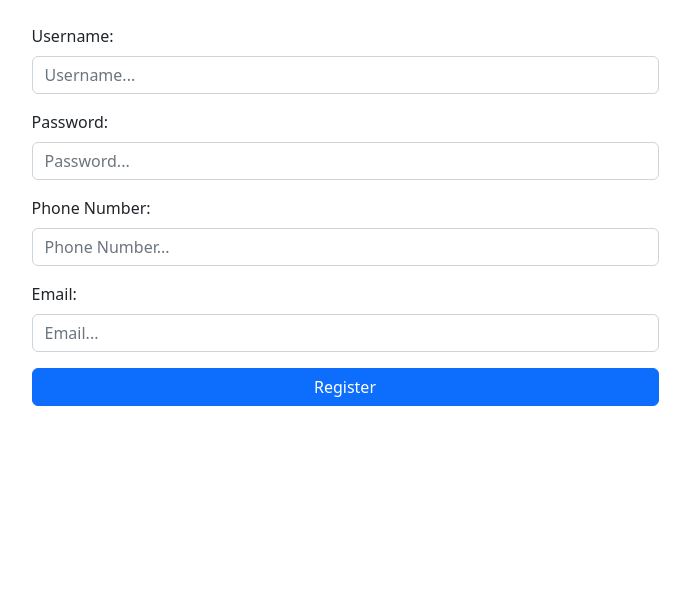
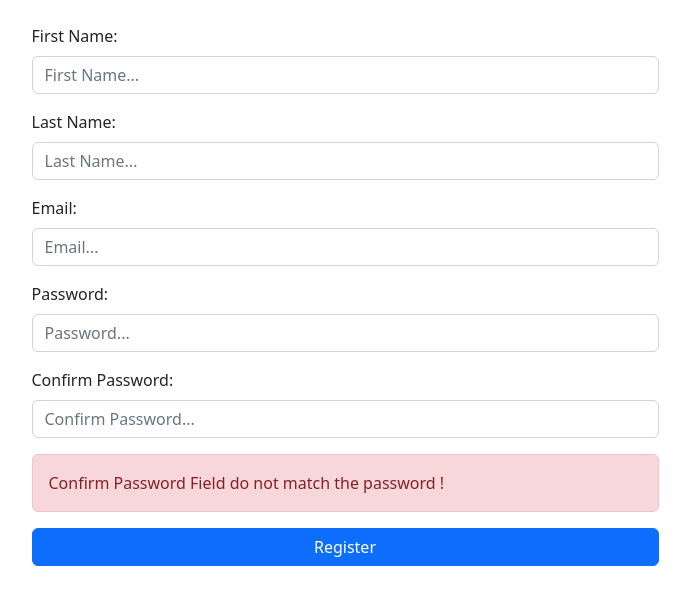
Before and after one commit to salahitani/angular-restaurant, an Angular app: page /register in a window 1280 px wide. Shown: the top 604 px of the page, without its empty margins (295-985 px from the left). Built offline with nearby package versions, Linux system fonts and the light colour scheme.

Commit message:
Trying to link the Registration form to our API

```diff
--- a/src/app/register-form/register-form.component.html
+++ b/src/app/register-form/register-form.component.html
@@ -1,47 +1,60 @@
 <div id="register-page" class="container">
     <div class="register-row row align-items-center justify-content-md-center mt-3">
         <div class="col-md-7">
-            <form [formGroup]="registerForm" #registerFormRef="ngForm" (ngSubmit)="onSubmit()" >
+            <form [formGroup]="registerForm" #registerFormRef="ngForm" (ngSubmit)="onSubmit()">
                 <div class="form-group ,">
 
-                    <label for="username" class="mb-2">Username: </label>
-                    <input placeholder='Username...' type="text" id="username" formControlName="username"
+                    <label for="firstName" class="mb-2">First Name: </label>
+                    <input placeholder='First Name...' type="text" id="firstName" formControlName="firstName"
                         class="form-control mb-3" />
-                    <div *ngIf="username.hasError('required') && registerFormRef.submitted" class="alert alert-danger"
+                    <div *ngIf="firstName.hasError('required') && registerFormRef.submitted" class="alert alert-danger"
                         role="alert">
-                        Username Field is Required
+                        First Name Field is Required
                     </div>
 
 
-                    <label for="pass" class="mb-2">Password: </label>
-                    <input placeholder='Password...' type="password" id="pass" formControlName="pass"
+                    <label for="lastName" class="mb-2">Last Name: </label>
+                    <input placeholder='Last Name...' type="text" id="pass" formControlName="lastName"
                         class="form-control mb-3" />
-                    <div *ngIf="pass.invalid && registerFormRef.submitted" class="alert alert-danger" role="alert">
-                        Password Field is Required
-                    </div>
-
-                    <label for="phonenumber" class="mb-2">Phone Number: </label>
-                    <input placeholder='Phone Number...' type="text" id="phonenumber" formControlName="phonenumber"
-                        class="form-control mb-3" />
-                    <div *ngIf="phonenumber.invalid && registerFormRef.submitted" class="alert alert-danger" role="alert">
-                        Phone Number Field is Required
+                    <div *ngIf="lastName.invalid && registerFormRef.submitted" class="alert alert-danger" role="alert">
+                        Last Name Field is Required
                     </div>
 
                     <label for="email" class="mb-2">Email: </label>
                     <input placeholder='Email...' type="text" id="email" formControlName="email"
                         class="form-control mb-3" />
-                        <div *ngIf="email.invalid && registerFormRef.submitted" class="alert alert-danger" role="alert">
-                            Invalid Email
-                        </div>
-                    <div *ngIf="email.hasError('required') && registerFormRef.submitted" class="alert alert-danger" role="alert">
+                    <div *ngIf="email.invalid && registerFormRef.submitted" class="alert alert-danger" role="alert">
+                        Invalid Email
+                    </div>
+                    <div *ngIf="email.hasError('required') && registerFormRef.submitted" class="alert alert-danger"
+                        role="alert">
                         Email Field is Required
                     </div>
 
+                    <label for="password" class="mb-2">Password: </label>
+                    <input placeholder='Password...' type="password" id="password" formControlName="password"
+                        class="form-control mb-3" />
+                    <div *ngIf="password.invalid && registerFormRef.submitted" class="alert alert-danger" role="alert">
+                        Password Field is Required
+                    </div>
+
+                    <label for="confirmPassword" class="mb-2">Confirm Password: </label>
+                    <input placeholder='Confirm Password...' type="password" id="confirmPassword"
+                        formControlName="confirmPassword" class="form-control mb-3" />
+                    <div *ngIf="confirmPassword.invalid && registerFormRef.submitted" class="alert alert-danger"
+                        role="alert">
+                        Confirm Password Field is Required
+                    </div>
+
+                    <div *ngIf="password != confirmPassword" class="alert alert-danger"
+                        role="alert">
+                        Confirm Password Field do not match the password !
+                    </div>
 
 
                     <div class="d-grid col-12 mx-auto p-0 mb-2">
                         <button type="submit" class="btn btn-primary">Register</button>
-                      </div>
+                    </div>
 
 
                 </div>
--- a/src/app/register-form/register-form.component.ts
+++ b/src/app/register-form/register-form.component.ts
@@ -21,15 +21,16 @@ export class RegisterFormComponent implements OnInit {
 
   initForm() {
     this.registerForm = new FormGroup({
-      username: new FormControl('', [Validators.required]),
-      pass: new FormControl('', [Validators.required]),
-      phonenumber: new FormControl('', [Validators.required]),
-      email: new FormControl('', [Validators.required, Validators.email])
+      firstName: new FormControl('', [Validators.required]),
+      lastName: new FormControl('', [Validators.required]),
+      email: new FormControl('', [Validators.required, Validators.email]),
+      password: new FormControl('', [Validators.required]),
+      confirmPassword: new FormControl('', [Validators.required])
     });}
 
     onSubmit() {
       if (this.registerForm.valid) {
-        const authObservable = this.authSerice.register(this.registerForm.get('username').value, this.registerForm.get('pass').value, this.registerForm.get('phonenumber').value, this.registerForm.get('email').value);
+        const authObservable = this.authSerice.register(this.registerForm.get('firstName').value, this.registerForm.get('lastName').value, this.registerForm.get('email').value, this.registerForm.get('password').value,this.registerForm.get('confirmPassword').value);
         authObservable.subscribe((data: any) => {
           this.saveToken(data.token);
           this.router.navigateByUrl('dashboard/restaurants');
@@ -42,19 +43,25 @@ export class RegisterFormComponent implements OnInit {
     }
 
 
-    get username() {
-      return this.registerForm.get('username');
+    get firstName() {
+      return this.registerForm.get('firstName');
     }
 
-    get pass() {
-      return this.registerForm.get('pass');
-    }
-
-    get phonenumber() {
-      return this.registerForm.get('phonenumber');
+    get lastName() {
+      return this.registerForm.get('lastName');
     }
 
     get email() {
       return this.registerForm.get('email');
     }
+
+    get password() {
+      return this.registerForm.get('password');
+    }
+
+    get confirmPassword() {
+      return this.registerForm.get('confirmPassword');
+    }
+
+
   }
--- a/src/app/services/auth.service.ts
+++ b/src/app/services/auth.service.ts
@@ -17,15 +17,17 @@ export class AuthService {
   }
 
 
-  register(username, password, phonenumber, email) {
+  register(firstName,lastName, password, confirmPassword, email) {
     const body = {
-      "username": username,
+      "firstName": firstName,
+      "lastName": lastName,
+      "email": email,
       "password": password,
-      "phoneNumber": phonenumber,
-      "email": email
+      "confirmPassword": confirmPassword
     };
+    console.log(body);
     console.log("Registration Done");
-    return this.httpClient.post('https://foodbukka.herokuapp.com/api/v1/auth/register', body);
+    return this.httpClient.post('http://localhost:8080/register', body);
 
   }
 
--- a/src/app/show-restaurant/show-restaurant.component.ts
+++ b/src/app/show-restaurant/show-restaurant.component.ts
@@ -21,9 +21,9 @@ export class ShowRestaurantComponent implements OnInit {
 
     this.route.params
       .subscribe(
-        (params: Params) => {
-          this.id = params['restaurantID'];
-          console.log(params) //log the entire params object
+        (data: Params) => {
+          this.id = data['restaurantID'];
+          console.log(data) //log the entire params object
           console.log(this.id) //log the value of id
           this.fetchRestaurant(this.id);
         }
```
